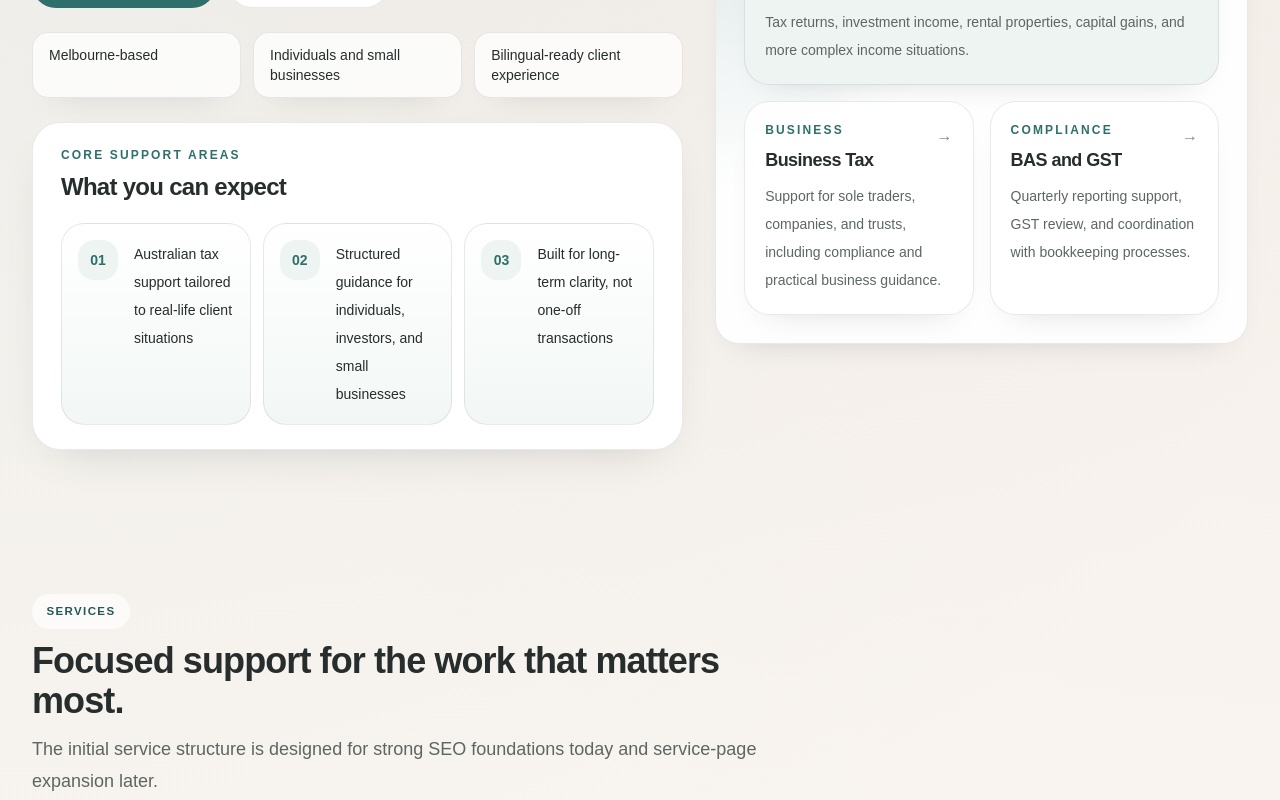
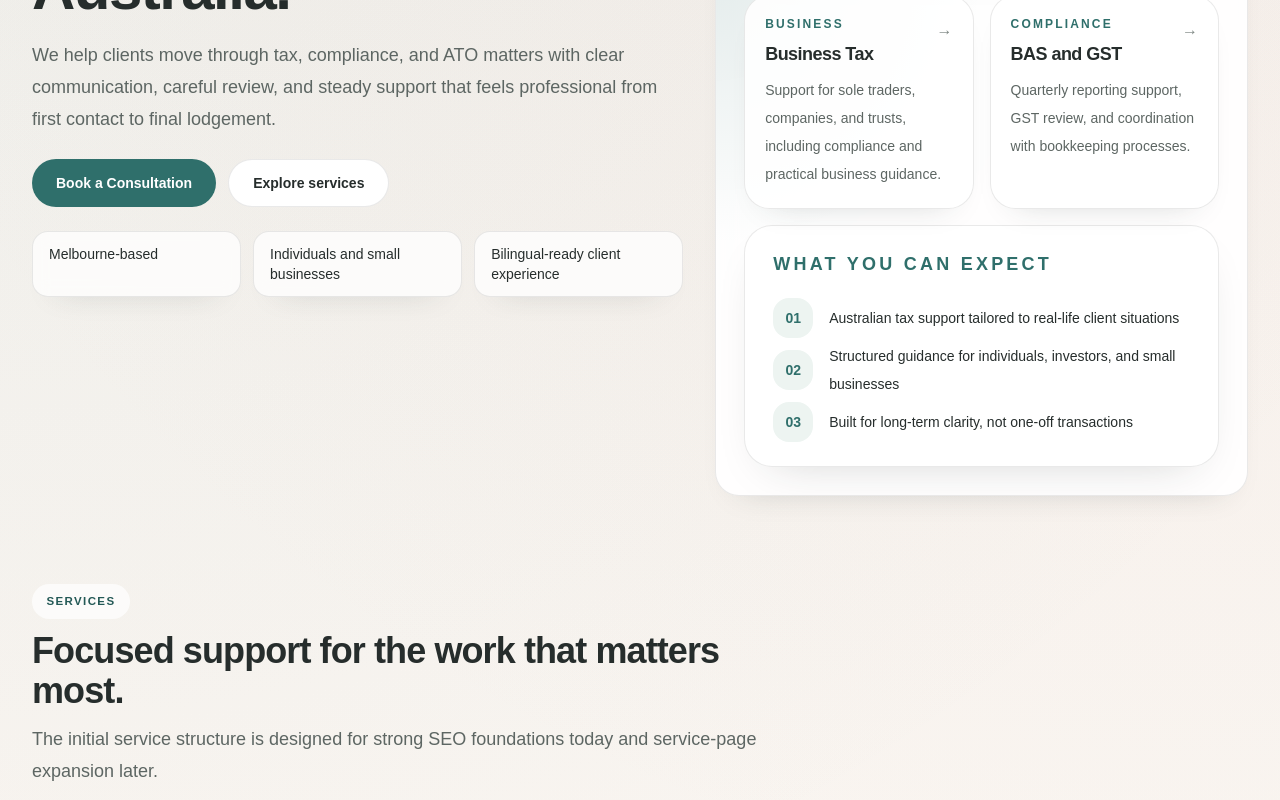
Before and after one commit to jackytsheng/maggie-tax, a Next.js app: page /en in a window 1280 px wide. Shown: the part 660-1460 px from the top of the page. Built offline with nearby package versions, Linux system fonts and the light colour scheme; no server answers.

Commit message:
summaryLabel

```diff
--- a/components/HeroSection.tsx
+++ b/components/HeroSection.tsx
@@ -19,7 +19,6 @@ interface HeroSectionProps {
       title: string;
       description: string;
       expectationsLabel: string;
-      summaryLabel: string;
     };
     quickLinks: {
       title: string;
@@ -30,11 +29,16 @@ interface HeroSectionProps {
   previewCards: ServiceCardCopy[];
 }
 
-export function HeroSection({ locale, content, trustBar, previewCards }: HeroSectionProps) {
+export function HeroSection({
+  locale,
+  content,
+  trustBar,
+  previewCards,
+}: HeroSectionProps) {
   const cards = previewCards.slice(0, 3);
 
   return (
-    <section className="relative overflow-hidden pt-8 pb-10 sm:pt-10 sm:pb-14">
+    <section className="relative overflow-hidden pt-8 sm:pt-10 ">
       <Container>
         <div className="grid gap-8 lg:grid-cols-[1.1fr_0.9fr] lg:items-center">
           <div className="space-y-6">
@@ -43,7 +47,9 @@ export function HeroSection({ locale, content, trustBar, previewCards }: HeroSec
               <h1 className="max-w-3xl text-4xl font-semibold tracking-tight text-[var(--foreground)] sm:text-5xl lg:text-6xl">
                 {content.title}
               </h1>
-              <p className="max-w-2xl text-base leading-8 sm:text-lg">{content.description}</p>
+              <p className="max-w-2xl text-base leading-8 sm:text-lg">
+                {content.description}
+              </p>
             </div>
 
             <div className="flex flex-col gap-3 sm:flex-row">
@@ -71,57 +77,49 @@ export function HeroSection({ locale, content, trustBar, previewCards }: HeroSec
                 </li>
               ))}
             </ul>
-          <div className="section-card px-5 py-6 sm:px-7">
-            <div className="space-y-5">
-              <div className="max-w-2xl space-y-2">
-                <p className="text-xs font-semibold uppercase tracking-[0.18em] text-[var(--primary)]">{content.panel.summaryLabel}</p>
-                <h3 className="text-2xl font-semibold text-[var(--foreground)]">{content.panel.expectationsLabel}</h3>
           </div>
-              <div className="grid gap-3 md:grid-cols-3">
-                {content.trustPoints.map((point, index) => (
-                  <div
-                    key={point}
-                    className="rounded-[1.45rem] border border-[var(--border)] bg-[linear-gradient(180deg,rgba(255,255,255,0.95),rgba(237,244,241,0.72))] px-4 py-4"
-                  >
-                    <div className="flex items-start gap-4">
-                      <span className="inline-flex h-10 w-10 shrink-0 items-center justify-center rounded-2xl bg-[var(--surface-sage)] text-sm font-semibold text-[var(--primary)]">
-                        {String(index + 1).padStart(2, "0")}
-                      </span>
-                      <p className="text-sm leading-7 text-[var(--foreground)]">{point}</p>
-                    </div>
-                  </div>
-                ))}
-              </div>
-            </div>
-          </div>
-          </div>
-
 
           <div className="shell-card relative overflow-hidden px-5 py-5 sm:px-7 sm:py-7">
             <div className="absolute inset-0 bg-[radial-gradient(circle_at_top_right,_rgba(212,167,155,0.18),_transparent_30%),radial-gradient(circle_at_left_center,_rgba(47,111,107,0.12),_transparent_36%)]" />
             <div className="relative space-y-4">
               <div className="rounded-[1.7rem] border border-white/60 bg-white/88 p-5 shadow-[var(--shadow-card)] sm:p-6">
-                <p className="text-sm font-semibold uppercase tracking-[0.18em] text-[var(--primary)]">{content.eyebrow}</p>
-                <h2 className="mt-3 text-2xl font-semibold text-[var(--foreground)] sm:text-[2rem]">{content.panel.title}</h2>
-                <p className="mt-3 text-sm leading-7 sm:text-base">{content.panel.description}</p>
+                <p className="text-sm font-semibold uppercase tracking-[0.18em] text-[var(--primary)]">
+                  {content.eyebrow}
+                </p>
+                <h2 className="mt-3 text-2xl font-semibold text-[var(--foreground)] sm:text-[2rem]">
+                  {content.panel.title}
+                </h2>
+                <p className="mt-3 text-sm leading-7 sm:text-base">
+                  {content.panel.description}
+                </p>
               </div>
 
-                <p className="text-xs font-semibold uppercase tracking-[0.18em] text-[var(--primary)]">{content.quickLinks.title}</p>
-                <p className="mt-2 text-sm leading-7 sm:text-base">{content.quickLinks.description}</p>
+              <p className="text-xs font-semibold uppercase tracking-[0.18em] text-[var(--primary)]">
+                {content.quickLinks.title}
+              </p>
+              <p className="mt-2 text-sm leading-7 sm:text-base">
+                {content.quickLinks.description}
+              </p>
 
               <div className="mt-5 grid gap-4 sm:grid-cols-2">
                 {cards.map((card, index) => (
                   <Link
                     key={`hero-link-${card.title}`}
                     className={`group rounded-[1.6rem] border border-[var(--border)] p-5 shadow-[var(--shadow-card)] transition hover:-translate-y-0.5 hover:border-[var(--primary)] ${
-                        index === 0 ? "bg-[var(--surface-sage)] sm:col-span-2" : "bg-white/88"
+                      index === 0
+                        ? "bg-[var(--surface-sage)] sm:col-span-2"
+                        : "bg-white/88"
                     }`}
                     href={localizePath(locale, card.href)}
                   >
                     <div className="flex items-start justify-between gap-3">
                       <div>
-                          <p className="text-xs font-semibold uppercase tracking-[0.18em] text-[var(--primary)]">{card.tag}</p>
-                          <h3 className="mt-2 text-lg font-semibold text-[var(--foreground)]">{card.title}</h3>
+                        <p className="text-xs font-semibold uppercase tracking-[0.18em] text-[var(--primary)]">
+                          {card.tag}
+                        </p>
+                        <h3 className="mt-2 text-lg font-semibold text-[var(--foreground)]">
+                          {card.title}
+                        </h3>
                       </div>
                       <span
                         aria-hidden="true"
@@ -134,13 +132,32 @@ export function HeroSection({ locale, content, trustBar, previewCards }: HeroSec
                   </Link>
                 ))}
               </div>
+              <div className="section-card px-5 py-6 sm:px-7">
+                <div className="space-y-5">
+                  <div className="max-w-2xl space-y-2">
+                    <h3 className="text-lg font-semibold uppercase tracking-[0.18em] text-[var(--primary)]">
+                      {content.panel.expectationsLabel}
+                    </h3>
+                  </div>
+                  <div className="flex-col gap-1 flex">
+                    {content.trustPoints.map((point, index) => (
+                      <div key={point} className="flex gap-4 items-center">
+                        <span className="inline-flex h-10 w-10 shrink-0 items-center justify-center rounded-2xl bg-[var(--surface-sage)] text-sm font-semibold text-[var(--primary)]">
+                          {String(index + 1).padStart(2, "0")}
+                        </span>
+                        <p className="text-sm leading-7 text-[var(--foreground)]">
+                          {point}
+                        </p>
+                      </div>
+                    ))}
+                  </div>
+                </div>
+              </div>
             </div>
           </div>
         </div>
 
-        <div className="mt-8">
-
-        </div>
+        <div className="mt-8"></div>
       </Container>
     </section>
   );
--- a/content/i18n/en.ts
+++ b/content/i18n/en.ts
@@ -76,7 +76,6 @@ export const en = {
         description:
           "If you are unsure, the contact form is set up so we can guide you to the right next step.",
         expectationsLabel: "What you can expect",
-        summaryLabel: "Core support areas"
       },
       quickLinks: {
         title: "Popular starting points",
--- a/content/i18n/zh.ts
+++ b/content/i18n/zh.ts
@@ -72,7 +72,6 @@ export const zh = {
         title: "从最贴合你情况的服务方向开始。",
         description: "如果你暂时不确定，也可以先提交咨询，我们会协助你判断下一步。",
         expectationsLabel: "你可以期待的服务体验",
-        summaryLabel: "核心支持方向"
       },
       quickLinks: {
         title: "常见咨询起点",
```
Lines whose indentation alone changed are shown as unchanged.
